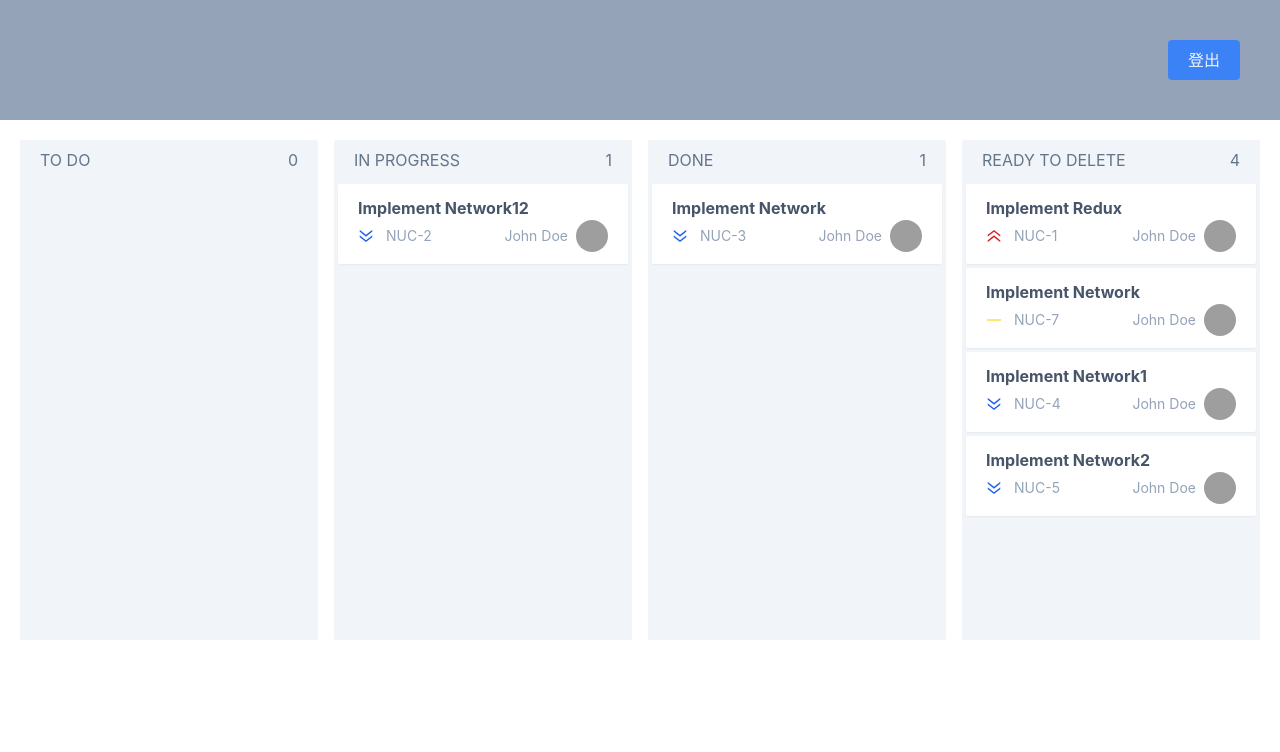
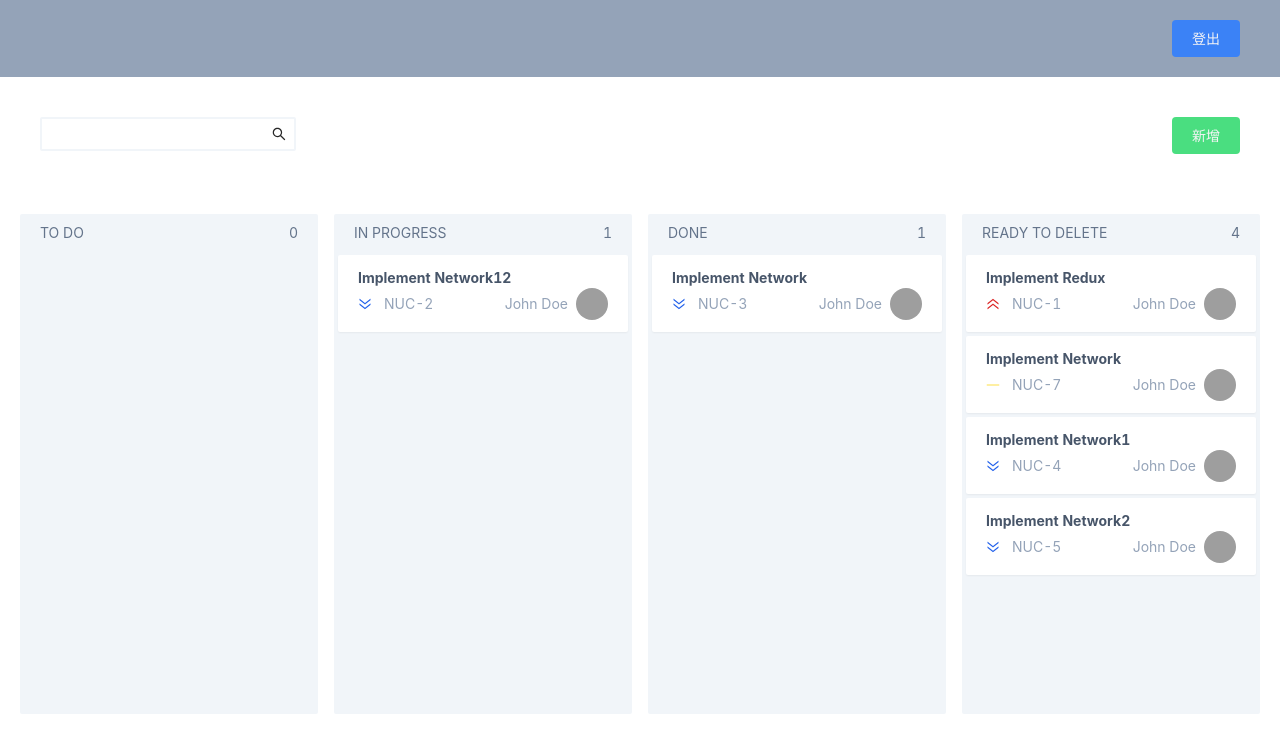
Before and after one commit to Lei-Hsu/DnD, a Next.js app: page /main in a window 1280 px wide. Shown: the top 752 px of the page. Built offline with nearby package versions, Linux system fonts and the light colour scheme; grey boxes are pictures that could not be loaded.

Commit message:
feat: add create new card

```diff
--- a/components/Card/listCard.tsx
+++ b/components/Card/listCard.tsx
@@ -1,18 +1,20 @@
 import React from 'react';
 
 import { DoubleLeftOutlined, LineOutlined } from '@ant-design/icons';
+
+export type emergencyType = "high" | "low" | "normal";
 
 export interface ListCardProps {
   id: number;
   title: string;
   account: string;
   types: string;
-  emergency: "high" | "low" | "normal";
+  emergency: emergencyType;
   cardId: string;
   image?: string;
 }
 
-enum EmergencyType {
+export enum EmergencyTypeEnum {
   High = "high",
   Low = "low",
   Normal = "normal",
@@ -28,11 +30,11 @@ const ListCard = ({
 }: ListCardProps) => {
   const convertType = (emergency: string) => {
     switch (emergency) {
-      case EmergencyType.High:
+      case EmergencyTypeEnum.High:
         return <DoubleLeftOutlined className="rotate-90 text-red-600" />;
-      case EmergencyType.Low:
+      case EmergencyTypeEnum.Low:
         return <DoubleLeftOutlined className="-rotate-90 text-blue-600" />;
-      case EmergencyType.Normal:
+      case EmergencyTypeEnum.Normal:
         return <LineOutlined className="text-yellow-300" />;
       default:
         return "bg-blue-500";
--- /dev/null
+++ b/components/EditCard/index.tsx
@@ -0,0 +1,100 @@
+import React from 'react';
+
+import { Button, Form, Input, Modal, Select } from 'antd';
+import { emergencyType, EmergencyTypeEnum } from 'components/Card/listCard';
+import { useAppDispatch, useAppSelector } from 'hooks/hooks';
+
+import { DoubleLeftOutlined, LineOutlined } from '@ant-design/icons';
+import { closeEditCardModal } from '@Redux/slices/global/globalSlice';
+import { addNewCard } from '@Redux/slices/main/mainSlice';
+
+const EmergencyTypeOptions = [
+  {
+    label: "高",
+    value: EmergencyTypeEnum.High,
+    icon: <DoubleLeftOutlined className="rotate-90 text-red-600" />,
+  },
+  {
+    label: "一般",
+    value: EmergencyTypeEnum.Normal,
+    icon: <LineOutlined className="text-yellow-300" />,
+  },
+  {
+    label: "低",
+    value: EmergencyTypeEnum.Low,
+    icon: <DoubleLeftOutlined className="-rotate-90 text-blue-600" />,
+  },
+];
+
+const EditCard = () => {
+  const dispatch = useAppDispatch();
+  const [form] = Form.useForm();
+  const { Option } = Select;
+
+  const { visible, width, type, title } = useAppSelector(
+    (state) => state.global.editCardModal
+  );
+
+  const handleCloseModal = () => {
+    dispatch(closeEditCardModal());
+    form.resetFields();
+  };
+
+  const onFinish = (e: { title: string; emergency: emergencyType }) => {
+    const { title, emergency } = e;
+    dispatch(addNewCard({ title, emergency }));
+    handleCloseModal();
+  };
+
+  return (
+    <Modal
+      title={title}
+      centered
+      visible={visible}
+      onOk={handleCloseModal}
+      onCancel={handleCloseModal}
+      width={width}
+      footer={null}
+    >
+      <Form form={form} layout="vertical" onFinish={onFinish}>
+        <Form.Item
+          label="標題:"
+          name="title"
+          required
+          rules={[{ required: true, message: "請輸入標題" }]}
+        >
+          <Input />
+        </Form.Item>
+        <Form.Item
+          label="狀態:"
+          name="emergency"
+          required
+          rules={[{ required: true, message: "請選擇狀態" }]}
+        >
+          <Select>
+            {EmergencyTypeOptions.map((item) => {
+              return (
+                <Option value={item.value} key={item.value}>
+                  <div className="flex items-center">
+                    {item.icon}
+                    <span className="ml-2">{item.label}</span>
+                  </div>
+                </Option>
+              );
+            })}
+          </Select>
+        </Form.Item>
+        <div className="flex justify-end space-x-2">
+          <Button type="primary" danger onClick={handleCloseModal}>
+            取消
+          </Button>
+          <Button htmlType="submit" type="primary" className="bg-blue-500">
+            確認
+          </Button>
+        </div>
+      </Form>
+    </Modal>
+  );
+};
+
+export default EditCard;
--- a/pages/_app.tsx
+++ b/pages/_app.tsx
@@ -1,10 +1,12 @@
 import type { AppProps } from "next/app";
 import { Provider } from 'react-redux';
 
+import EditCardModal from 'components/EditCard';
 import Head from 'next/head';
 
 import store from '../redux/store';
 
+import 'antd/dist/antd.css';
 import '@Style/globals.scss';
 
 function MyApp({ Component, pageProps }: AppProps) {
@@ -16,6 +18,9 @@ function MyApp({ Component, pageProps }: AppProps) {
         <link rel="icon" href="/favicon.ico" />
       </Head>
       <Component {...pageProps} />
+
+      {/* Global Modal */}
+      <EditCardModal />
     </Provider>
   );
 }
--- a/pages/main/index.tsx
+++ b/pages/main/index.tsx
@@ -1,11 +1,14 @@
 import React from 'react';
 import { DragDropContext, DropResult, resetServerContext } from 'react-beautiful-dnd';
 
+import { Input } from 'antd';
 import { useAppDispatch, useAppSelector } from 'hooks/hooks';
 import { useRouter } from 'next/router';
 import { GetServerSideProps } from 'next/types';
 
+import { SearchOutlined } from '@ant-design/icons';
 import { logout } from '@Redux/slices/account/accountSlice';
+import { openEditCardModal } from '@Redux/slices/global/globalSlice';
 import { dragListCard } from '@Redux/slices/main/mainSlice';
 import { RootState } from '@Redux/store';
 
@@ -45,16 +48,44 @@ const Main = () => {
     );
   };
 
+  const handleAppendNewCard = () => {
+    dispatch(
+      openEditCardModal({
+        title: "新增事項",
+        width: 1000,
+        type: "create",
+        visible: true,
+      })
+    );
+  };
+
   return (
     <div className="w-screen h-screen">
       {/* Header */}
       <div className="w-full flex justify-end bg-slate-400">
-        <div className="p-10">
+        <div className="p-10 py-5">
           <button
             className="bg-blue-500 rounded px-5 py-2 text-zinc-100 hover:bg-blue-400"
             onClick={handleLogout}
           >
             登出
+          </button>
+        </div>
+      </div>
+      {/* Nav */}
+      <div className="flex w-full">
+        <div className="flex w-full justify-between p-10">
+          <div>
+            <Input
+              className="outline-slate-100  border-slate-100 border-2 p-1 px-2 flex items-center"
+              suffix={<SearchOutlined className="cursor-pointer" />}
+            />
+          </div>
+          <button
+            className="bg-green-400 px-5 py-2 rounded text-zinc-100"
+            onClick={handleAppendNewCard}
+          >
+            新增
           </button>
         </div>
       </div>
--- a/redux/rootSlices.ts
+++ b/redux/rootSlices.ts
@@ -1,4 +1,5 @@
 import accountReducer from '@Redux/slices/account/accountSlice';
+import globalReducer from '@Redux/slices/global/globalSlice';
 import mainReducer from '@Redux/slices/main/mainSlice';
 import { combineReducers } from '@reduxjs/toolkit';
 
@@ -12,4 +13,5 @@ export interface SliceRequest {
 export const rootReducer = combineReducers({
   account: accountReducer,
   main: mainReducer,
+  global: globalReducer,
 });
--- /dev/null
+++ b/redux/slices/global/globalSlice.ts
@@ -0,0 +1,40 @@
+import { createSlice, PayloadAction } from '@reduxjs/toolkit';
+
+// import { addAxiosHeader, clearAxiosHeader } from '../../../axios/index';
+
+export interface OpenEditCardModalType {
+  visible: boolean;
+  width?: number;
+  type: 'create' | 'edit';
+  title: string;
+}
+
+export interface globalState {
+  editCardModal: OpenEditCardModalType
+}
+
+const initialState: globalState = {
+  editCardModal: {
+    visible: false,
+    width: 1000,
+    type: 'create',
+    title: ''
+  },
+};
+
+export const globalSlice = createSlice({
+  name: "global",
+  initialState,
+  reducers: {
+    openEditCardModal: (state, action: PayloadAction<OpenEditCardModalType>) => {
+      state.editCardModal = action.payload;
+    },
+    closeEditCardModal: (state) => {
+      state.editCardModal.visible = false;
+    }
+  }
+});
+
+export const { openEditCardModal, closeEditCardModal } = globalSlice.actions;
+
+export default globalSlice.reducer;
--- a/redux/slices/main/mainSlice.ts
+++ b/redux/slices/main/mainSlice.ts
@@ -1,4 +1,4 @@
-import { ListCardProps } from 'components/Card/listCard';
+import { emergencyType, ListCardProps } from 'components/Card/listCard';
 import { DropProps } from 'pages/main';
 
 import { SliceRequest } from '@Redux/rootSlices';
@@ -150,9 +150,25 @@ export const mainSlice = createSlice({
         state.dndList.data[Number(destination.droppableId) - 1].data = destinationResult
       }
     },
+    addNewCard: (state, action: PayloadAction<{ title: string, emergency: emergencyType }>) => {
+      const { title, emergency } = action.payload
+      const copyState = JSON.parse(JSON.stringify(state.dndList))
+      const newCard: ListCardProps = {
+        id: Math.floor(Math.random() * 1000),
+        title,
+        account: "John Doe",
+        types: "personal",
+        emergency,
+        cardId: `NUC-${Math.floor(Math.random() * 1000)}`,
+        image:
+          "https://avatars.dicebear.com/api/male/john.svg?background=%230000ff"
+      }
+      copyState.data[0].data.push(newCard)
+      state.dndList = copyState
+    },
   }
 });
 
-export const { dragListCard } = mainSlice.actions;
+export const { dragListCard, addNewCard } = mainSlice.actions;
 
 export default mainSlice.reducer;
--- a/styles/globals.scss
+++ b/styles/globals.scss
@@ -18,13 +18,3 @@ a {
 * {
   box-sizing: border-box;
 }
-
-@media (prefers-color-scheme: dark) {
-  html {
-    color-scheme: dark;
-  }
-  body {
-    color: black;
-    background: white;
-  }
-}
```
